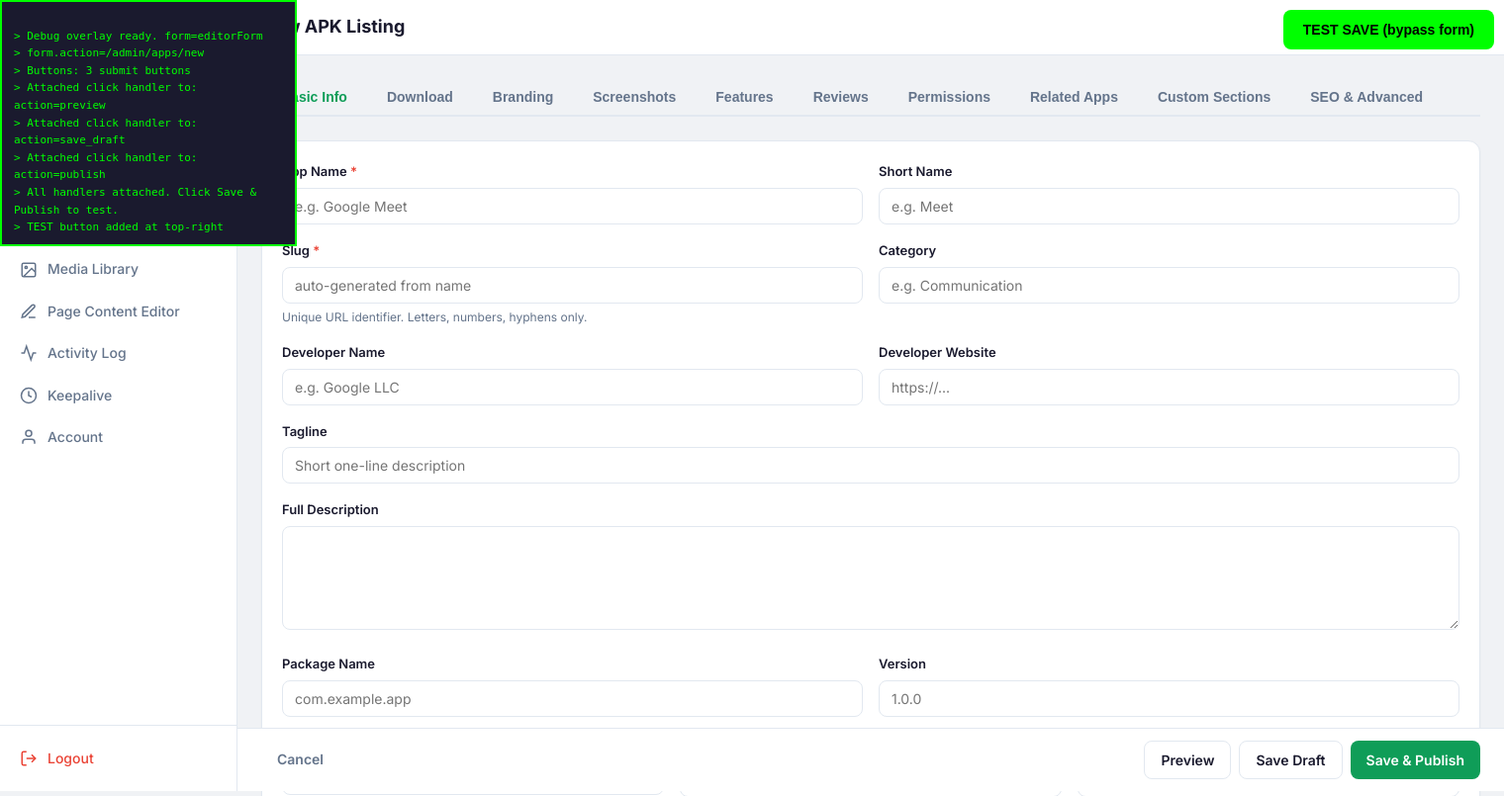
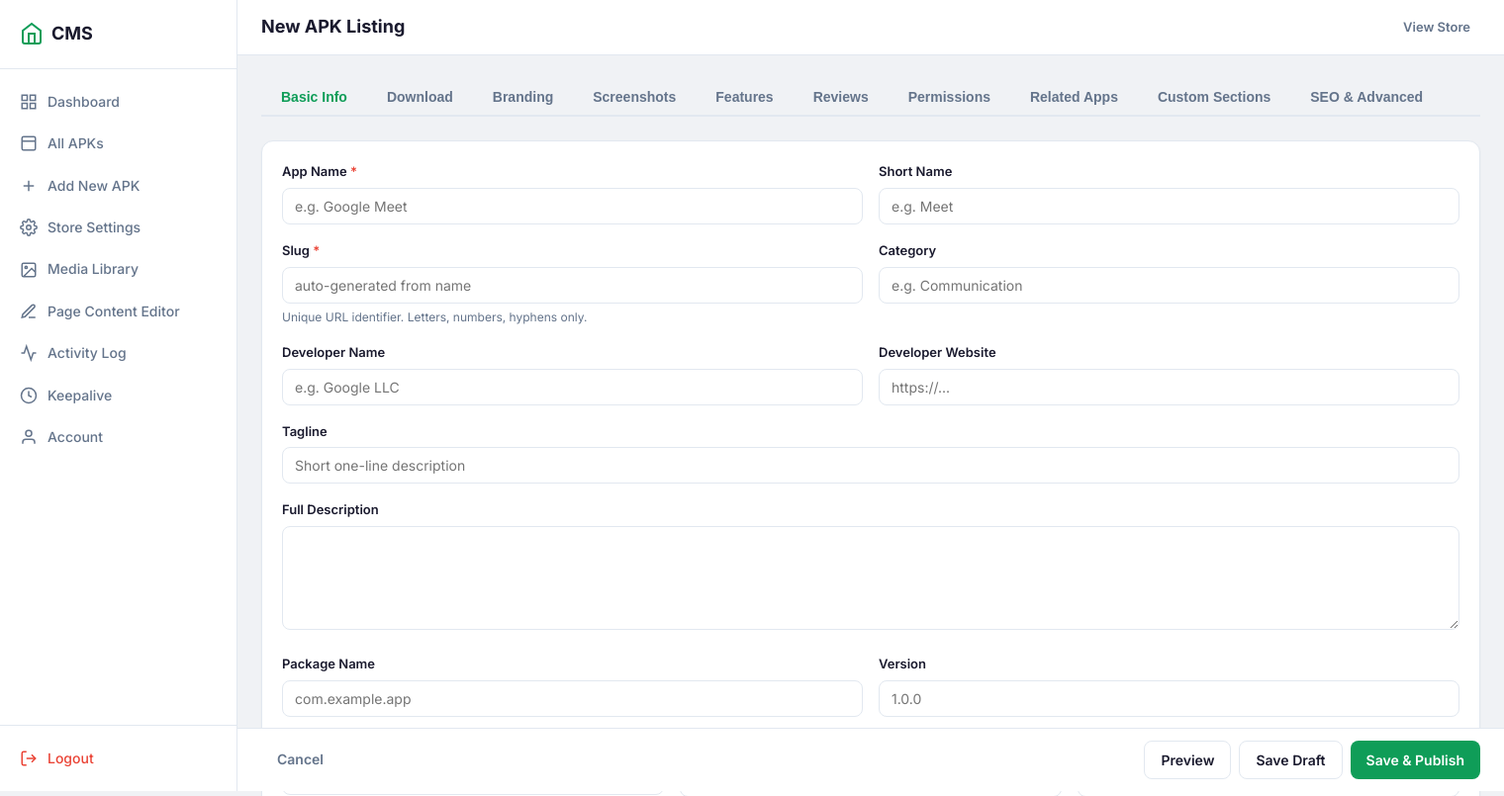
Before and after one commit to l9704734-cpu/btmob, a Flask app: template app/templates/admin/editor.html in a window 1520 px wide. Shown: the top 805 px of the page at 99% size. Run offline with Flask 3, Linux system fonts and the light colour scheme; the template is opened without the code that fills it: values that come from a table or form of the project are taken from there, others are empty.

Commit message:
Remove debug overlay and TEST button — keep clean AJAX form submission that works. Save & Publish now submits via fetch API instead of native form submit (which was blocked by beforeunload in Chrome).

```diff
--- a/app/templates/admin/editor.html
+++ b/app/templates/admin/editor.html
@@ -571,130 +571,52 @@ function addCustom() {
     container.appendChild(div);
 }
 
-// DEBUG: visual debug overlay + AJAX submit via button click handlers
+// AJAX form submission — button click handlers submit via fetch
 let formChanged = false;
 (function() {
     const form = document.getElementById('editorForm');
     if (!form) return;
 
-    // Create debug overlay
-    const dbg = document.createElement('div');
-    dbg.id = 'debug-overlay';
-    dbg.style.cssText = 'position:fixed;top:0;left:0;width:300px;max-height:50vh;background:#1a1a2e;color:#0f0;font-family:monospace;font-size:11px;padding:8px 12px;z-index:999998;overflow-y:auto;border:2px solid #0f0;white-space:pre-wrap;pointer-events:auto;';
-    document.body.appendChild(dbg);
-    function dlog(msg) {
-        dbg.textContent += '\n> ' + msg;
-        dbg.scrollTop = dbg.scrollHeight;
-        console.log('[SAVE-DEBUG]', msg);
-    }
-    dlog('Debug overlay ready. form=' + (form ? form.id : 'none'));
-    dlog('form.action=' + form.getAttribute('action'));
-    dlog('Buttons: ' + form.querySelectorAll('button[type=submit]').length + ' submit buttons');
-
-    // Attach click handlers to all submit buttons
     form.querySelectorAll('button[type=submit]').forEach(function(btn) {
-        // Also capture mousedown and pointerdown for debugging
-        btn.addEventListener('pointerdown', function(e) {
-            dlog('POINTERDOWN on ' + btn.name + '=' + btn.value);
-        }, true);
-        btn.addEventListener('mousedown', function(e) {
-            dlog('MOUSEDOWN on ' + btn.name + '=' + btn.value);
-        }, true);
         btn.addEventListener('click', function(e) {
-            dlog('CLICKED: ' + btn.name + '=' + btn.value + ' | defaultPrevented=' + e.defaultPrevented);
-
-            // Preview opens in new tab — let it through
-            if (btn.value === 'preview') {
-                dlog('Preview — allowing native submit');
-                return;
-            }
+            // Preview opens in new tab — let it through natively
+            if (btn.value === 'preview') return;
 
             e.preventDefault();
-            dlog('Prevented default. Starting AJAX submit...');
 
-            // Build form data
             var formData = new FormData(form);
             formData.append('action', btn.value);
-            formData.append('status', 'published');
-            dlog('FormData built. action=' + btn.value);
+            if (btn.value === 'publish') formData.append('status', 'published');
 
-            // Disable buttons
             btn.disabled = true;
             var origText = btn.textContent;
             btn.textContent = 'Saving...';
 
-            // Submit via fetch
-            dlog('Fetching: ' + form.getAttribute('action'));
             fetch(form.getAttribute('action'), {
                 method: 'POST',
                 body: formData,
                 credentials: 'same-origin'
             }).then(function(r) {
-                dlog('Response: status=' + r.status + ' redirected=' + r.redirected + ' url=' + r.url);
-                if (r.redirected || r.status === 302 || r.ok) {
-                    dlog('SUCCESS — reloading to: ' + r.url);
+                if (r.redirected || r.ok) {
                     window.location.href = r.url;
                 } else {
-                    dlog('Non-redirect response — checking for errors...');
                     r.text().then(function(t) {
-                        var hasFlash = t.indexOf('published successfully') >= 0 || t.indexOf('flash') >= 0;
-                        dlog('Response has flash: ' + hasFlash + ' | length=' + t.length);
-                        if (hasFlash) {
+                        if (t.indexOf('flash') >= 0 || t.indexOf('successfully') >= 0) {
                             window.location.reload();
                         } else {
                             btn.disabled = false;
                             btn.textContent = origText;
-                            dlog('ERROR: No success flash found in response');
+                            alert('Save failed — check console for details');
                         }
                     });
                 }
             }).catch(function(err) {
-                dlog('FETCH ERROR: ' + err.message);
                 btn.disabled = false;
                 btn.textContent = origText;
                 alert('Save failed: ' + err.message);
             });
         });
-        dlog('Attached click handler to: ' + btn.name + '=' + btn.value);
     });
-
-    dlog('All handlers attached. Click Save & Publish to test.');
-
-    // Add a floating TEST button that bypasses the form entirely
-    var testBtn = document.createElement('button');
-    testBtn.textContent = 'TEST SAVE (bypass form)';
-    testBtn.style.cssText = 'position:fixed;top:10px;right:10px;z-index:999999;padding:12px 20px;background:#0f0;color:#000;font-weight:bold;font-size:14px;border:none;border-radius:8px;cursor:pointer;';
-    testBtn.addEventListener('click', function() {
-        dlog('TEST BUTTON CLICKED — bypassing form, sending fetch directly');
-        var formData = new FormData(form);
-        formData.append('action', 'publish');
-        formData.append('status', 'published');
-        testBtn.textContent = 'Saving...';
-        testBtn.disabled = true;
-        fetch(form.getAttribute('action'), {
-            method: 'POST',
-            body: formData,
-            credentials: 'same-origin'
-        }).then(function(r) {
-            dlog('TEST: Response status=' + r.status + ' redirected=' + r.redirected + ' url=' + r.url);
-            if (r.redirected || r.ok) {
-                dlog('TEST: SUCCESS — redirecting to ' + r.url);
-                window.location.href = r.url;
-            } else {
-                r.text().then(function(t) {
-                    dlog('TEST: Response length=' + t.length + ' | hasFlash=' + (t.indexOf('flash') >= 0));
-                });
-                testBtn.textContent = 'TEST SAVE (bypass form)';
-                testBtn.disabled = false;
-            }
-        }).catch(function(err) {
-            dlog('TEST: FETCH ERROR: ' + err.message);
-            testBtn.textContent = 'TEST SAVE (bypass form)';
-            testBtn.disabled = false;
-        });
-    });
-    document.body.appendChild(testBtn);
-    dlog('TEST button added at top-right');
 })();
 </script>
 {% endblock %}
```
